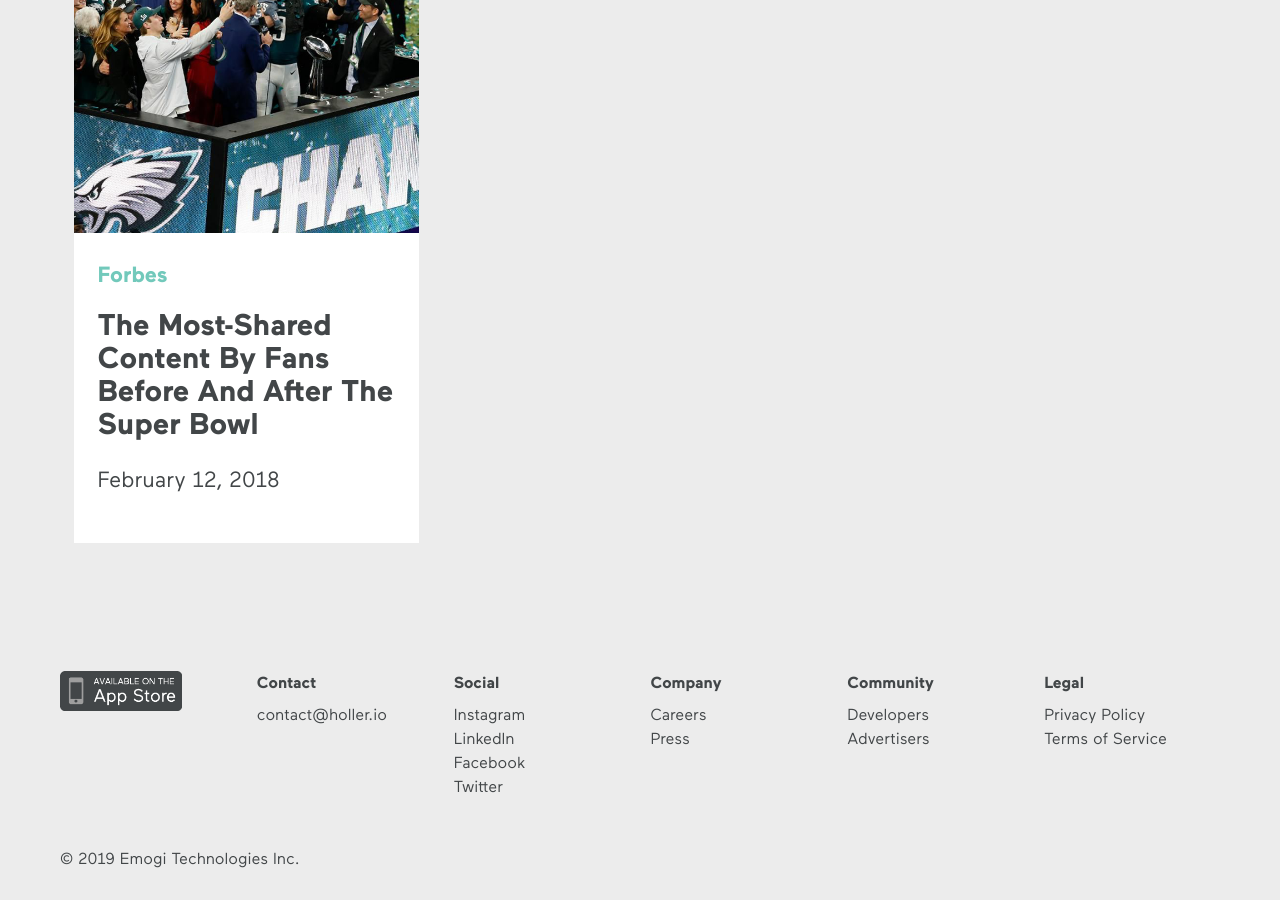
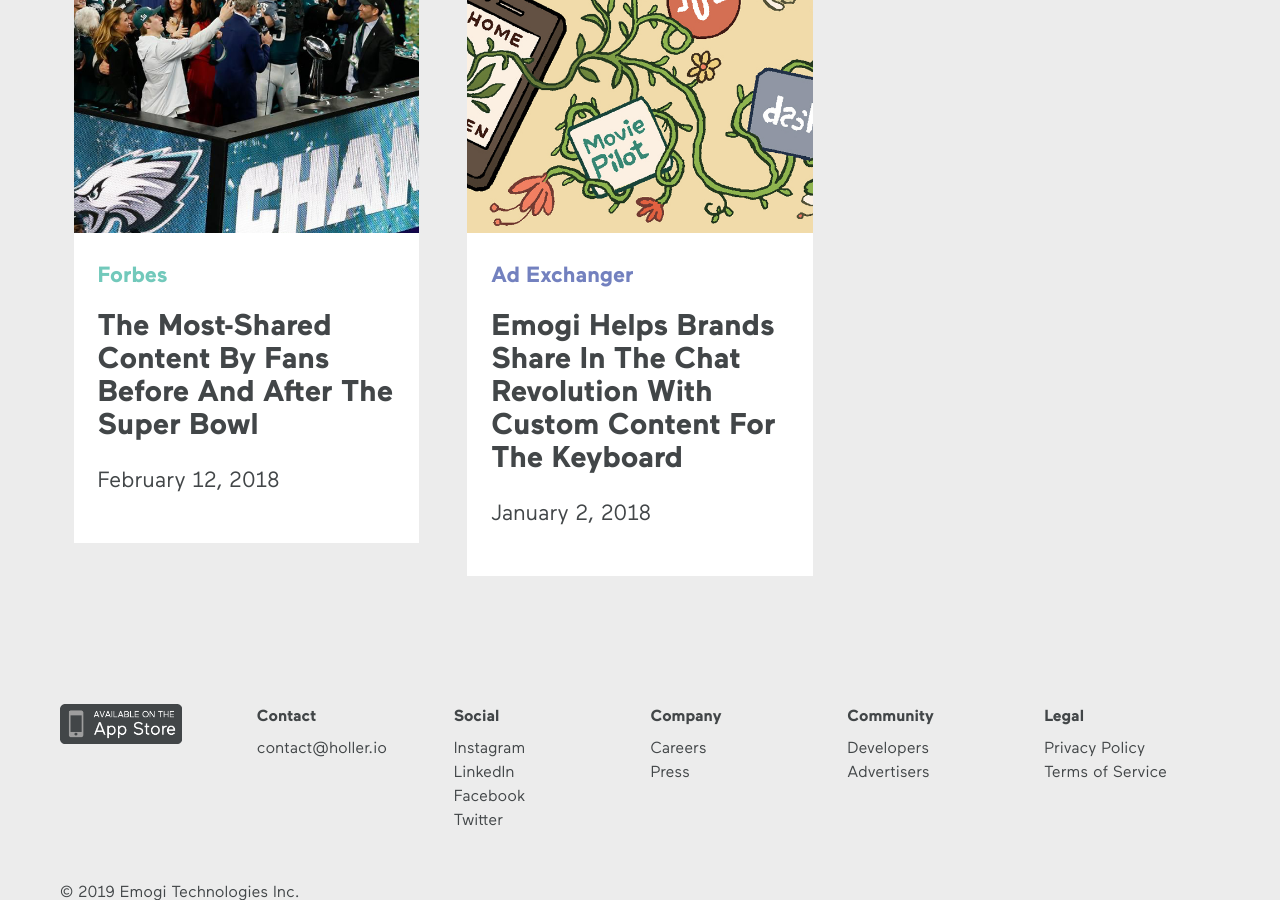
Before and after one commit to taliacotton/holler, a Jekyll site: the page built from press.html, in a window 1280 px wide and 900 px high, scrolled down 3730 px. Built offline with Jekyll 4.4.1, drawn with Linux system fonts in a browser that asks for light colours; nearby versions of some CDN libraries.

Commit message:
Updated 2 files via CloudCannon

```diff
--- a/_data/press.yml
+++ b/_data/press.yml
@@ -218,3 +218,18 @@
   image: /uploads/the-most-shared-content-by-fans-before-and-after-the-super-bowl.png
   url: >-
     https://www.forbes.com/sites/steveolenski/2018/02/12/the-most-shared-content-by-fans-before-and-after-the-superbowl/#4e6c4cf465f0
+- title: >-
+    Emogi Helps Brands Share In The Chat Revolution With Custom Content For The
+    Keyboard
+  featured: false
+  published-date: 'January 2, 2018'
+  blurb: >-
+    Allison Schiff writes, “Emogi, which uses predictive technology to suggest
+    contextually relevant emoji, stickers and GIFs within conversations, is able
+    to solve for brands that want to get closer to their customers where they
+    spend an increasing amount of their time: messaging apps.”
+  publisher: Ad Exchanger
+  image: >-
+    /uploads/emogi-helps-brands-share-in-the-chat-revolution-with-custom-content-for-the-keyboard.png
+  url: >-
+    https://adexchanger.com/mobile/emogi-helps-brands-share-chat-revolution-custom-content-keyboard/
```
Also changed, not shown: uploads/emogi-helps-brands-share-in-the-chat-revolution-with-custom-content-for-the-keyboard.png (added).
